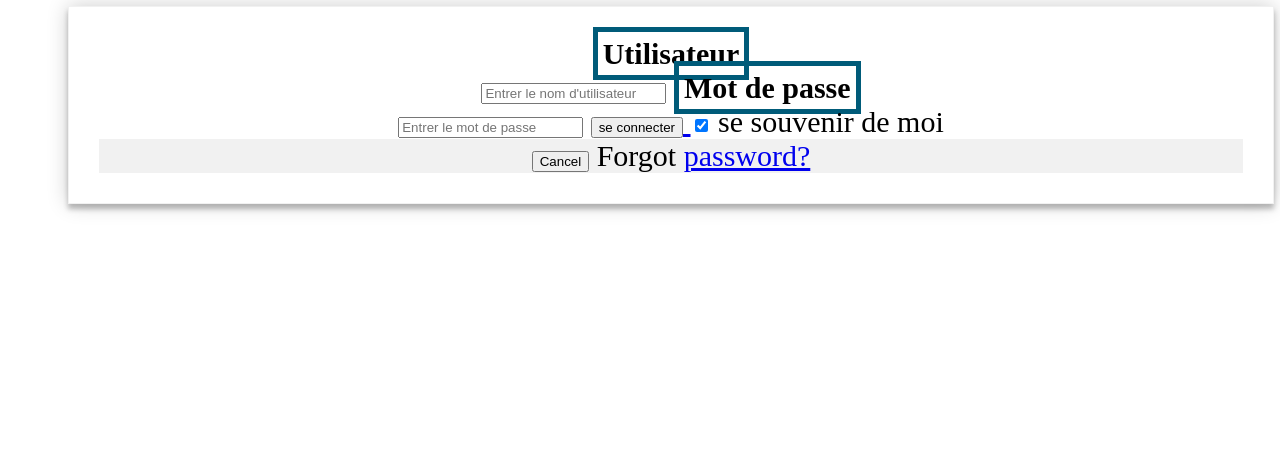
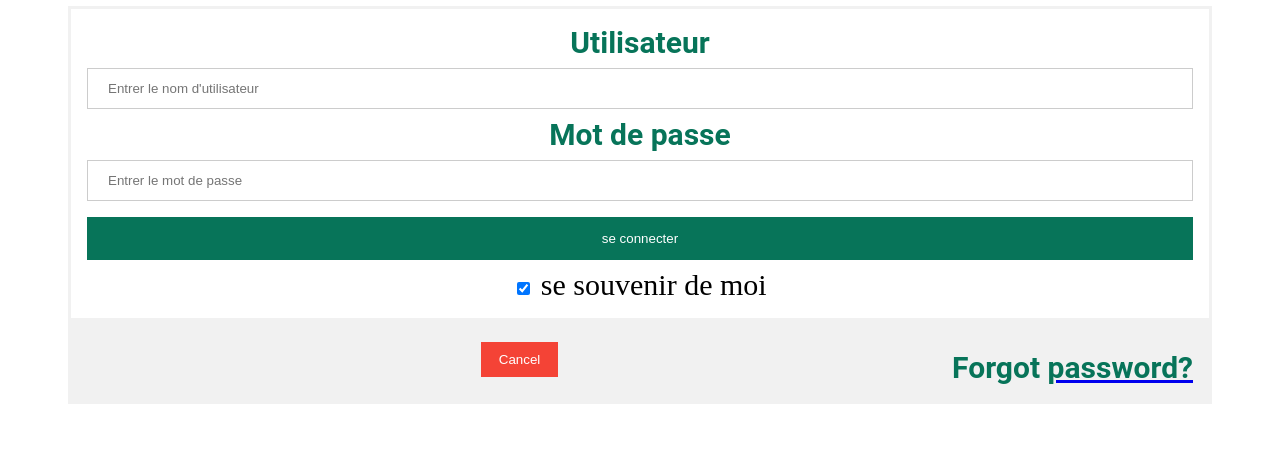
Before and after one commit to arthurpochart/Sens-Us, a PHP site: page /HTML-CSS/login.html in a window 1280 px wide. Shown: the part 566-1038 px from the top of the page. Before the commit the page ends 779 px from the top, so only its background shows below. Run offline with PHP 8.4, Linux system fonts and the light colour scheme.

Commit message:
new alban

```diff
--- a/HTML-CSS/login.css
+++ b/HTML-CSS/login.css
@@ -1,4 +1,3 @@
-
 .background{
     background: #ffffff;
 }
@@ -10,54 +9,32 @@
 }
 
 h1{
-    color:rgb(59, 111, 201);
+    color:#077459;
     font-family: 'Roboto', sans-serif;
-    letter-spacing: 2px;
+    letter-spacing: 1px;
     text-transform: capitalize;
 
 }
 
+b{
+    color: #077459;
+    font-family: 'Roboto', sans-serif;
+}
+
 p{
-    color: rgb(59, 111, 201);
+    color: #077459;
     font-family: 'Roboto', sans-serif;
 
 }
 
-b{
-    border-width: 5px;
-    border-style: solid;
-    padding: 5px;
 
-    border-color : rgb(0, 91, 121);
-}
 
-.b1{
-    border-width: 5px;
-    border-style: solid;
-    padding: 5px;
-
-    border-color : rgb(0, 91, 121);
-}
-
-#container{
-    width:400px;
-    margin:0 auto;
-    margin-top:10%;
-}
 /* Bordered form */
 form {
-    width:100%;
-    padding: 30px;
-    border: 1px solid #f1f1f1;
-    background: #fff;
-    box-shadow: 0 0 20px 0 rgba(0, 0, 0, 0.2), 0 5px 5px 0 rgba(0, 0, 0, 0.24);
-}
-#container h1{
-    width: 38%;
-    margin: 0 auto;
-    padding-bottom: 10px;
+    border: 3px solid #f1f1f1;
+  }
 
-    /* Full-width inputs */
+/* Full-width inputs */
 input[type=text], input[type=password] {
     width: 100%;
     padding: 12px 20px;
@@ -68,8 +45,8 @@ input[type=text], input[type=password] {
 }
 
 /* Set a style for all buttons */
-input[type=submit] {
-    background-color: #53af57;
+button {
+    background-color: #077459;
     color: white;
     padding: 14px 20px;
     margin: 8px 0;
@@ -77,8 +54,49 @@ input[type=submit] {
     cursor: pointer;
     width: 100%;
 }
-input[type=submit]:hover {
-    background-color: white;
-    color: #53af57;
-    border: 1px solid #53af57;
+
+/* Add a hover effect for buttons */
+button:hover {
+    opacity: 0.8;
 }
+
+/* Extra style for the cancel button (red) */
+.cancelbtn {
+    width: auto;
+    padding: 10px 18px;
+    background-color: #f44336;
+}
+
+/* Center the avatar image inside this container */
+.imgcontainer {
+    text-align: center;
+    margin: 24px 0 12px 0;
+}
+
+/* Avatar image */
+img.avatar {
+    width: 40%;
+    border-radius: 50%;
+}
+
+/* Add padding to containers */
+.container {
+    padding: 16px;
+}
+
+/* The "Forgot password" text */
+span.psw {
+    float: right;
+    padding-top: 16px;
+}
+
+/* Change styles for span and cancel button on extra small screens */
+@media screen and (max-width: 300px) {
+    span.psw {
+      display: block;
+      float: none;
+    }
+    .cancelbtn {
+      width: 100%;
+    }
+}
--- a/HTML-CSS/login.html
+++ b/HTML-CSS/login.html
@@ -35,7 +35,7 @@
 
             <div class="container" style="background-color:#f1f1f1">
               <button type="button" class="cancelbtn">Cancel</button>
-              <span class="psw">Forgot <a href="#">password?</a></span>
+              <span class="psw"><b>Forgot</b> <a href="#"><b>password?</b></a></span>
             </div>
         </form>
 
```
